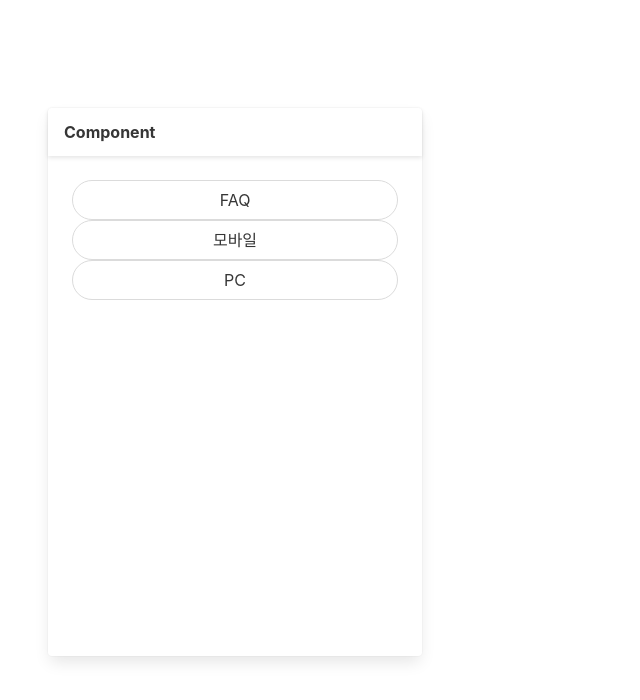
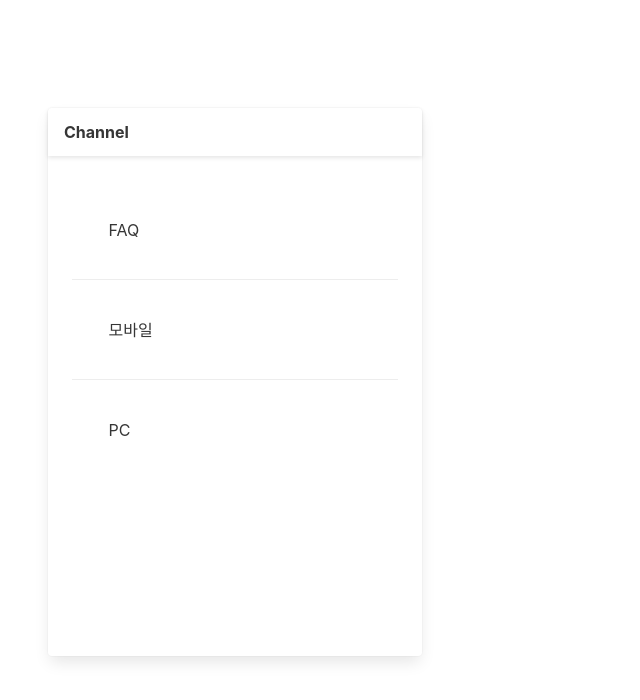
Before and after one commit to chimimode/vue-chat-sample, a Vue app in the folder vue-chat-sample/: page / in a window 1280 px wide. Shown: the top 700 px of the page, without its empty margins (0-640 px from the left). Built offline with nearby package versions, Linux system fonts and the light colour scheme.

Commit message:
remove comment

```diff
--- a/vue-chat-sample/src/components/Chat.vue
+++ b/vue-chat-sample/src/components/Chat.vue
@@ -4,7 +4,7 @@
       <div class="container">
         <div class="card">
           <header class="card-header">
-            <p class="card-header-title">Component - {{ socketId }}</p>
+            <p class="card-header-title">Channel - {{ socketId }}</p>
             <div class="card-header-icon">
               <router-link to="/" class="delete"></router-link>
             </div>
@@ -58,7 +58,6 @@
 
       this.getQuestions();
       this.serverMessage();
-      console.log('created');
 
       socket.on('connect', () => {
         //console.log(socket.id);
@@ -69,13 +68,8 @@
         //
       });
     },
-    mounted() {
-      console.log('mounted');
-    },
-    updated() {
-      console.log('updated');
-      this.$el.querySelector('#chat').scrollTop = this.$el.querySelector('#chat').scrollHeight;
-    },
+    mounted() {},
+    updated() {},
     methods: {
       serverMessage() {
         this.messageList.push({
--- a/vue-chat-sample/src/components/List.vue
+++ b/vue-chat-sample/src/components/List.vue
@@ -4,16 +4,31 @@
       <div class="container">
         <div class="card">
           <header class="card-header">
-            <p class="card-header-title">Component</p>
+            <p class="card-header-title">Channel</p>
           </header>
 
           <div id="chat" class="card-content">
             <div class="content">
-              <div class="">
-                <router-link to="/chat?type=faq" class="button is-fullwidth is-rounded">FAQ</router-link>
-                <router-link to="/chat?type=mobile" class="button is-fullwidth is-rounded">모바일</router-link>
-                <router-link to="/chat?type=pc" class="button is-fullwidth is-rounded">PC</router-link>
-              </div>
+              <router-link to="/chat?type=faq" class="panel-block is-active">
+                <span class="panel-icon">
+                  <i class="fas fa-book" aria-hidden="true"></i>
+                </span>
+                FAQ
+              </router-link>
+
+              <router-link to="/chat?type=mobile" class="panel-block is-active">
+                <span class="panel-icon">
+                  <i class="fas fa-book" aria-hidden="true"></i>
+                </span>
+                모바일
+              </router-link>
+
+              <router-link to="/chat?type=pc" class="panel-block is-active">
+                <span class="panel-icon">
+                  <i class="fas fa-book" aria-hidden="true"></i>
+                </span>
+                PC
+              </router-link>
             </div>
           </div>
         </div>
@@ -33,4 +48,7 @@
   .button {
     margin-right: 0.5rem;
   }
+  .panel-block {
+    height: 100px;
+  }
 </style>
--- a/vue-chat-sample/src/components/Message.vue
+++ b/vue-chat-sample/src/components/Message.vue
@@ -32,7 +32,6 @@
       talk: { type: Array, default: () => [] },
     },
     updated() {
-      console.log('updated');
       this.$el.scrollTop = this.$el.scrollHeight;
     },
     methods: {
@@ -50,6 +49,7 @@
   .card-content {
     height: 500px;
     overflow-y: scroll;
+    scroll-behavior: smooth;
   }
   .colum {
     display: inline-block;
```
